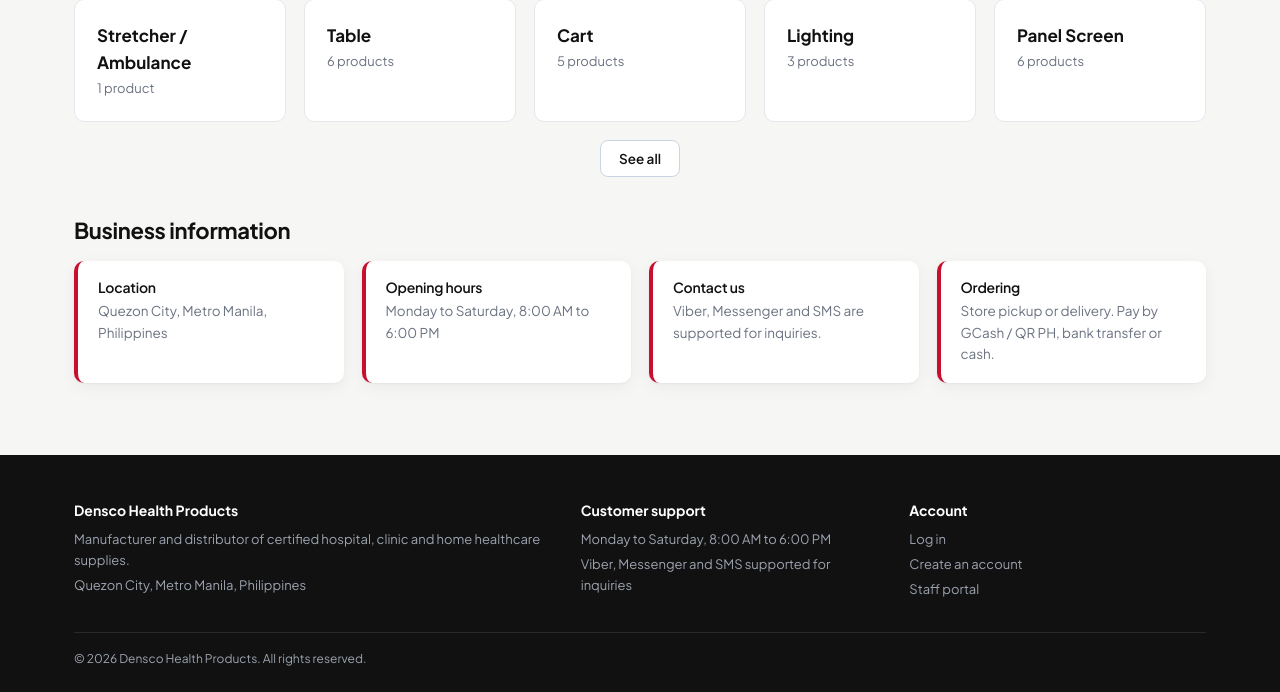
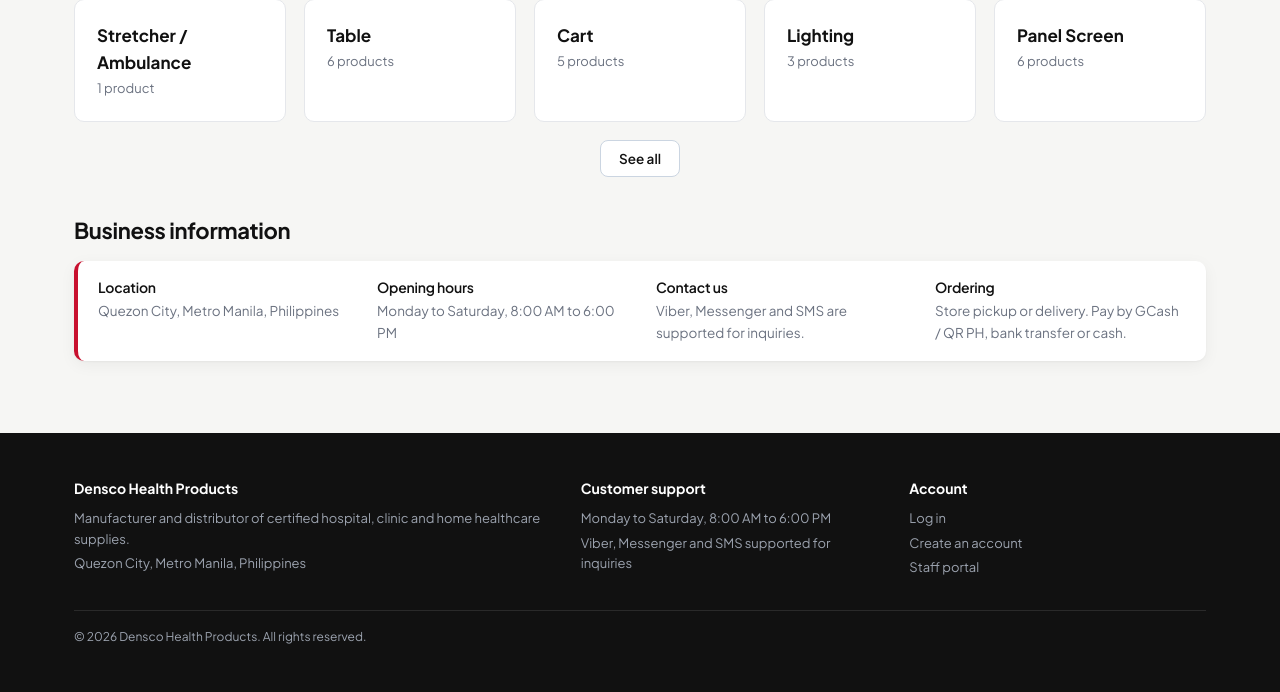
Before and after one commit to rei2802/densco, a PHP site: page / in a window 1280 px wide. Shown: the part 1201-1893 px from the top of the page. After the commit the page ends 1845 px from the top, so only its background shows below. Run offline with PHP 8.4, Linux system fonts and the light colour scheme; data comes from the database, SQL or seed files in the repository.

Commit message:
business details lang

```diff
--- a/Densco1-main/index.php
+++ b/Densco1-main/index.php
@@ -80,7 +80,7 @@ unset($p);
         <button class="btn btn-line" id="catToggle" type="button">See all</button>
       </div>
       <h2 class="sec">Business information</h2>
-      <div class="grid4" id="biz"></div>
+      <div class="info" id="biz"></div>
     </main>
     <footer class="ftr" id="siteFooter"></footer>
     <script>window.DHP_PRODUCTS = <?php echo json_encode($products); ?>;</script>
@@ -166,9 +166,11 @@ unset($p);
       ]
         .map(
           (i) =>
-            `<div class="info"><h4>${i[0]}</h4><p>${DHP.esc(i[1])}</p></div>`,
+            `<div><h4>${i[0]}</h4><p>${DHP.esc(i[1])}</p></div>`,
         )
         .join("");
+      document.getElementById("biz").style.cssText =
+        "display:grid;grid-template-columns:repeat(auto-fit,minmax(220px,1fr));gap:18px 28px";
     </script>
   </body>
 </html>
```
